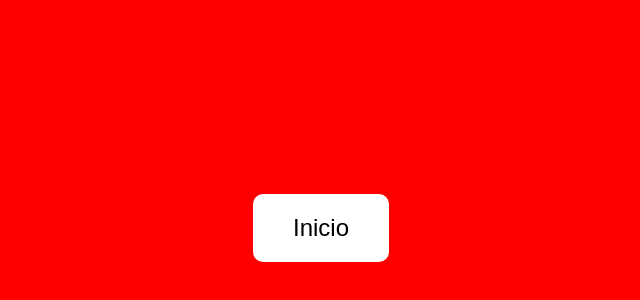
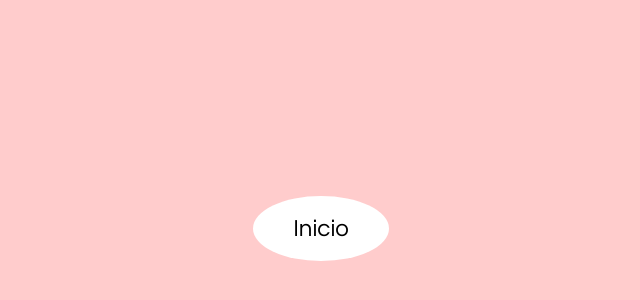
Before and after one commit to DaYalin4/Coeure, a plain HTML site: page index.html in a window 1280 px wide. Shown: the part 172-472 px from the top of the page, without its empty margins (319-959 px from the left). Drawn offline with Linux system fonts and the light colour scheme.

Commit message:
Update index.html

```diff
--- a/index.html
+++ b/index.html
@@ -6,7 +6,7 @@
     <title>Inicio</title>
     <style>
         body {
-            background-color: red;
+            background-color: rgba(255, 0, 0, 0.2); /* Fondo rojo más tenue */
             display: flex;
             justify-content: center;
             align-items: center;
@@ -18,8 +18,9 @@
             padding: 20px 40px;
             background-color: white;
             border: none;
-            border-radius: 10px;
+            border-radius: 50%; /* Botón redondo */
             cursor: pointer;
+            font-family: "Century Gothic", sans-serif; /* Cambio de tipo de letra */
         }
     </style>
 </head>
```
